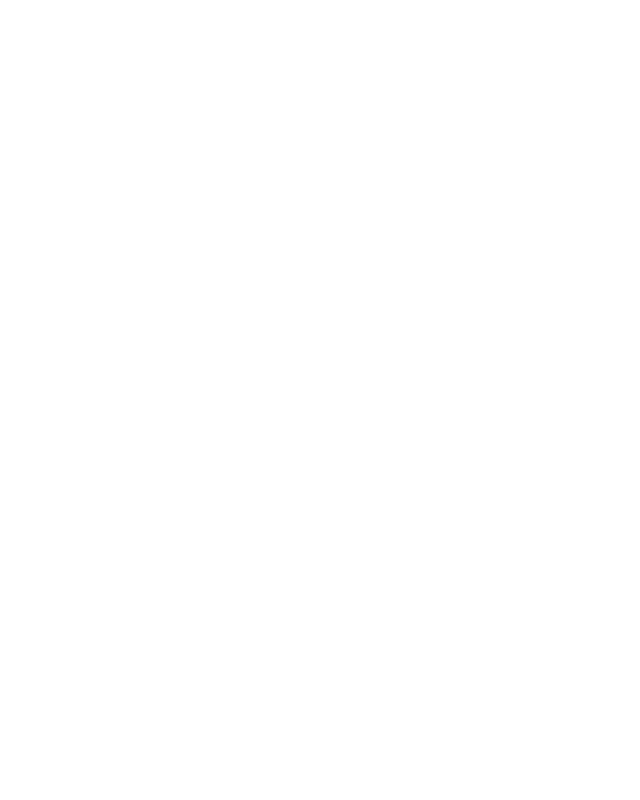
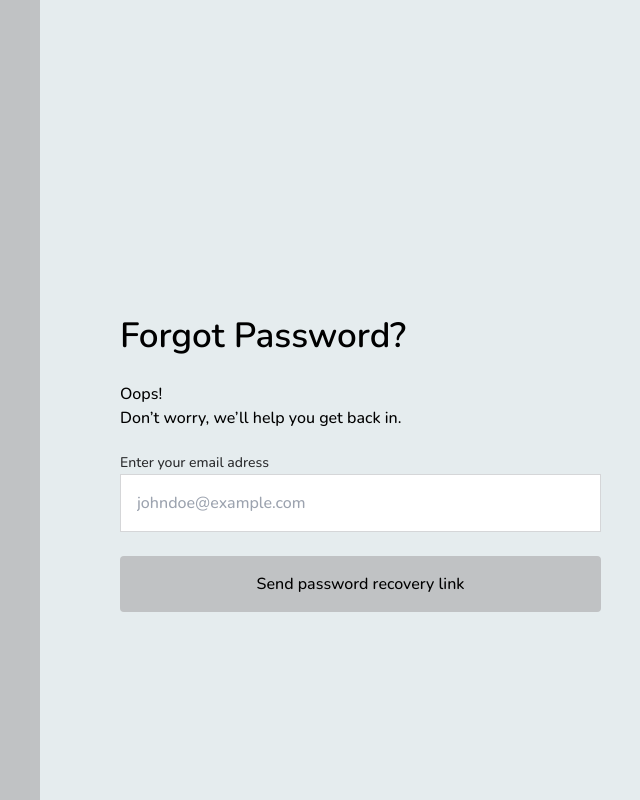
Before and after one commit to zuri-training/Proj_team_17_my_cms, a React (Create React App) app in the folder Frontend/: page /forgot in a window 1280 px wide. Before the commit this address had no page. Shown: the top 800 px of the page, without its empty margins (600-1240 px from the left). Built offline with nearby package versions, Linux system fonts and the light colour scheme.

Commit message:
updated forgot password page

```diff
--- a/Frontend/src/App.js
+++ b/Frontend/src/App.js
@@ -1,5 +1,7 @@
 // import { faEyeSlash } from '@fortawesome/free-regular-svg-icons';
 import LandingPage from "./pages/LandingPage";
+import ForgotPassword from "./pages/ForgotPassword";
+
 import { Routes, Route, } from "react-router-dom";
 
 
@@ -7,6 +9,7 @@
   return (
       <Routes>
         <Route path="/" element={<LandingPage />} />
+        <Route path="/forgot" element={<ForgotPassword />} />
       </Routes>
   );
 }
--- a/Frontend/src/components/general/Button.js
+++ b/Frontend/src/components/general/Button.js
@@ -3,7 +3,7 @@
 const Button = (props) => {
   return (
     <>
-      <button className='lg:py-4 lg:px-8 py-3.5 px-7 lg:text-base text-sm not-italic font-medium bg-gray-400 rounded cursor-pointer'>
+      <button className='lg:py-4 lg:px-8 py-3.5 px-7 lg:text-base text-sm not-italic font-medium btn-color rounded cursor-pointer'>
         {props.name}
       </button>
     </>
--- a/Frontend/src/components/layout/NavigationBar.js
+++ b/Frontend/src/components/layout/NavigationBar.js
@@ -1,9 +1,9 @@
 import React from 'react';
-import vectorLogo from '../assets/Vector.png';
+import vectorLogo from '../../assets/Vector.png';
 import { FontAwesomeIcon } from '@fortawesome/react-fontawesome';
 import { faCaretDown, faBars } from '@fortawesome/free-solid-svg-icons';
 import { Link } from "react-router-dom";
-import Button from '../Button';
+import Button from '../general/Button';
 
 
 const NavigationBar = () => {
@@ -39,6 +39,9 @@
                     <li className='py-1 px-3 mr-4'>
                         <Link to="/signin" className='font-medium text-sm lg:text-base not-italic cursor-pointer inline-flex'>Login In</Link>
                     </li>
+                    <li className='py-1 px-3 mr-4'>
+                        <Link to="/forgot" className='font-medium text-sm lg:text-base not-italic cursor-pointer inline-flex'>Forgot</Link>
+                    </li>
                     <Button name="Get Started" />
                 </div>
             </ul>
--- a/Frontend/src/components/layout/TextInputGroup.js
+++ b/Frontend/src/components/layout/TextInputGroup.js
@@ -2,6 +2,7 @@
 import PropTypes from 'prop-types'
 
 export default function TextInputGroup({
+  className,
     label,
     name,
     type,
@@ -11,22 +12,8 @@
 
   return (
     <div class="form-group mb-6">
-    <label htmlFor={name} class="form-label inline-block mb-2 text-gray-700">{label}</label>
-    <input type={type} className="form-control
-      block
-      w-full
-      px-3
-      py-1.5
-      text-base
-      font-normal
-      text-gray-700
-      bg-white bg-clip-padding
-      border border-solid border-gray-300
-      rounded
-      transition
-      ease-in-out
-      m-0
-    focus:text-gray-700 focus:bg-white focus:border-blue-600 focus:outline-none"
+    <label htmlFor={name} className='text-sm label-color'>{label}</label>
+    <input type={type} className={className}
     placeholder={placeholder}
     value={value}
     />
@@ -35,10 +22,12 @@
 }
 
     TextInputGroup.propTypes = {
+        name: PropTypes.string,
         label: PropTypes.string.isRequired,
         type: PropTypes.string.isRequired,
         value: PropTypes.string,
         placeholder: PropTypes.string.isRequired,
+        className: PropTypes.string.isRequired
     }
 
     TextInputGroup.defaultProps = {
--- a/Frontend/src/index.css
+++ b/Frontend/src/index.css
@@ -6,38 +6,87 @@
 @tailwind utilities;
 
 
-*{
+* {
     padding: 0;
     margin: 0;
     box-sizing: border-box;
     font-family: 'Nunito', sans-serif;
-    background: #ffffff;
+    /* background: #ffffff; */
     list-style: none;
 }
 
-.bt-box{
+.btn-color {
+    background: #C0C2C4;
+}
+
+.bt-box {
     display: inline-block;
     width: 430px;
     height: 578px;
     background: #d5d6d8;
 }
-.gi-box{
+
+.gi-box {
     display: block;
     width: 588px;
     height: 457px;
     background: #d5d6d8;
 }
 
-.lmc-box{
+.lmc-box {
     display: inline-block;
     width: 240px;
     height: 240px;
     background: #d5d6d8;
 }
 
-.cd-box{
+.cd-box {
     display: block;
     width: 792px;
     height: 489px;
     background: #d5d6d8;
 }
+
+/* Styles for Forgot Password Page */
+.first-col {
+    width: 720px;
+    height: 1024px;
+    background: #C0C2C4;
+}
+
+.second-col {
+    width: 720px;
+    height: 1024px;
+    background: #E5ECEE;
+}
+
+.content {
+    width: 481px;
+    height: 90%;
+}
+
+.texts {
+    width: 422px;
+}
+
+.texts h2 {
+    font-weight: 600;
+    font-size: 35px;
+}
+
+.texts p {
+    font-weight: 500;
+    margin: 20px 0;
+}
+
+.input-color {
+    color: #C0C2C4;
+}
+
+.label-color {
+    color: #2B2C2E;
+}
+
+input {
+    border: 1px solid #D5D6D8;
+}
--- a/Frontend/src/pages/ForgotPassword.js
+++ b/Frontend/src/pages/ForgotPassword.js
@@ -1,8 +1,39 @@
 import React from 'react';
+import Button from '../components/general/Button';
+import TextInputGroup from '../components/layout/TextInputGroup';
 
 const ForgotPassword = () => {
   return (
-    <div>ForgotPassword</div>
+    <div className='flex items-center p-0'>
+        <div className='first-col'>
+
+        </div>
+
+        <div className='second-col'>
+            <div className='content ml-20 flex flex-col justify-center'>
+                <div className='texts flex flex-col h-auto'>
+                    <h2 className='not-italic'>
+                        Forgot Password?
+                    </h2>
+                    <p className='not-italic text-base'>
+                        Oops! <br/>
+                        Don’t worry, we’ll help you get back in.
+                    </p>
+                </div>
+                <div className='flex flex-col w-full h-auto'>
+                    <form >
+                      <TextInputGroup
+                      label='Enter your email adress'
+                      placeholder='johndoe@example.com'
+                      type='email'
+                      className='lg:p-4 p-3 w-full input outline-none'
+                      />
+                    </form>
+                    <Button name='Send password recovery link'/>
+                </div>
+            </div>
+        </div>
+    </div>
   );
 }
 
```
